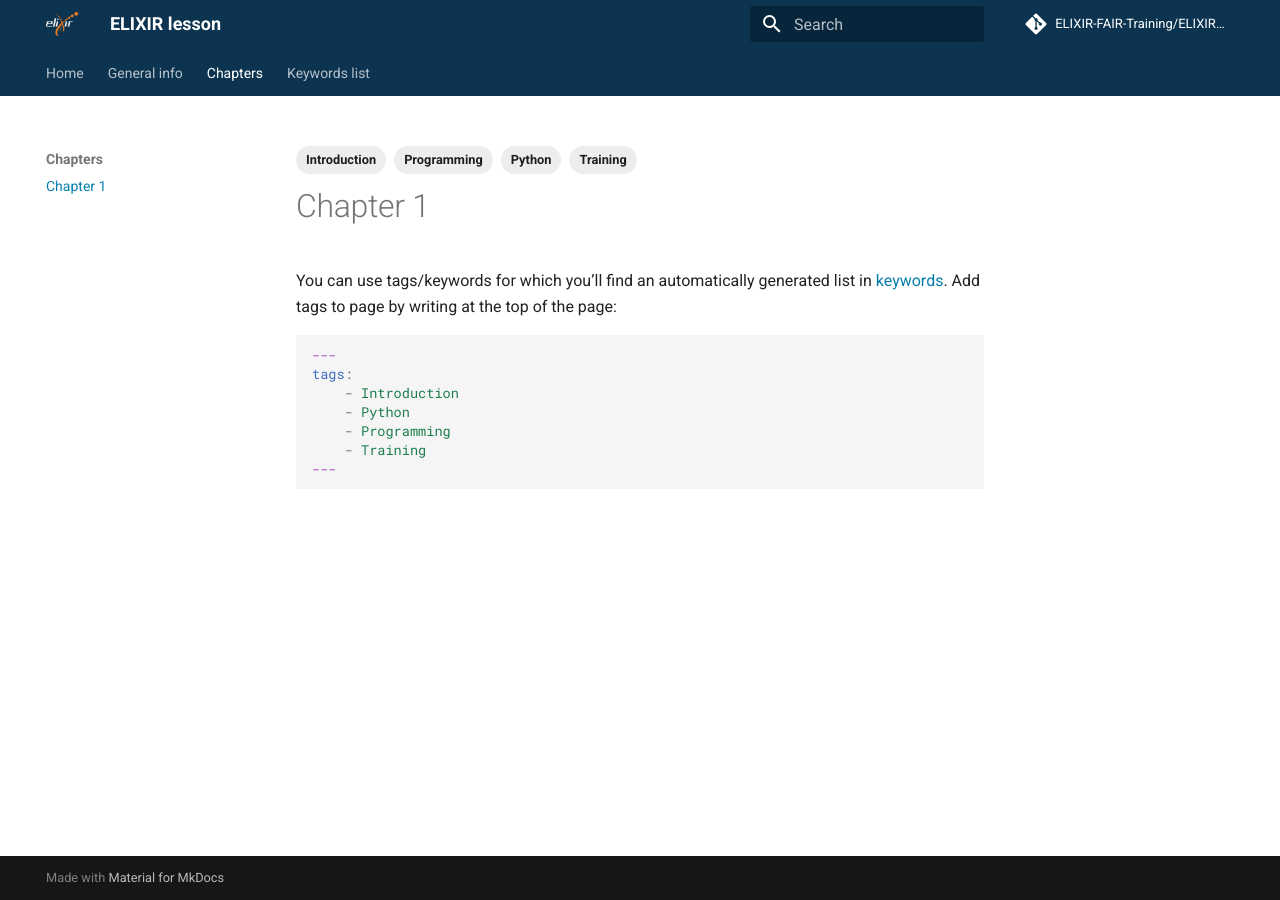
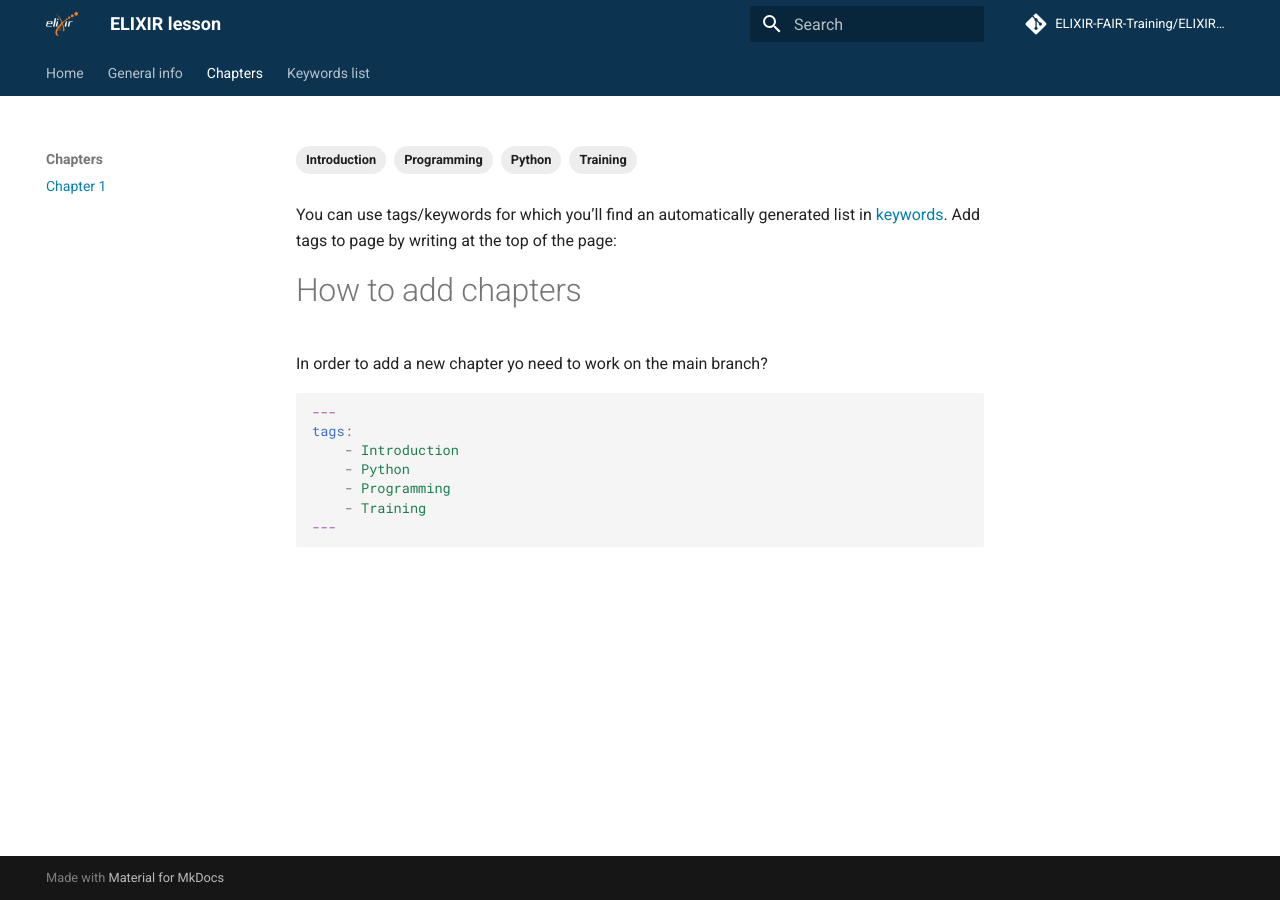
Before and after one commit to elinkronander/ELIXIR-template-test, an MkDocs documentation site: the page built from docs/chapters/chapter_01.md, in a window 1280 px wide. Built offline with MkDocs 1.6.1 and Material for MkDocs 9.7.7, drawn with Linux system fonts in a browser that asks for light colours; comment, search, counter and statistics services are not loaded.

Commit message:
Update chapter_01.md

````diff
--- a/docs/chapters/chapter_01.md
+++ b/docs/chapters/chapter_01.md
@@ -8,6 +8,9 @@
 
 You can use tags/keywords for which you'll find an automatically generated list in [keywords](../keywords.md). Add tags to page by writing at the top of the page:
 
+#How to add chapters
+
+In order to add a new chapter yo need to work on the main branch?
 ```yaml
 ---
 tags:
````
